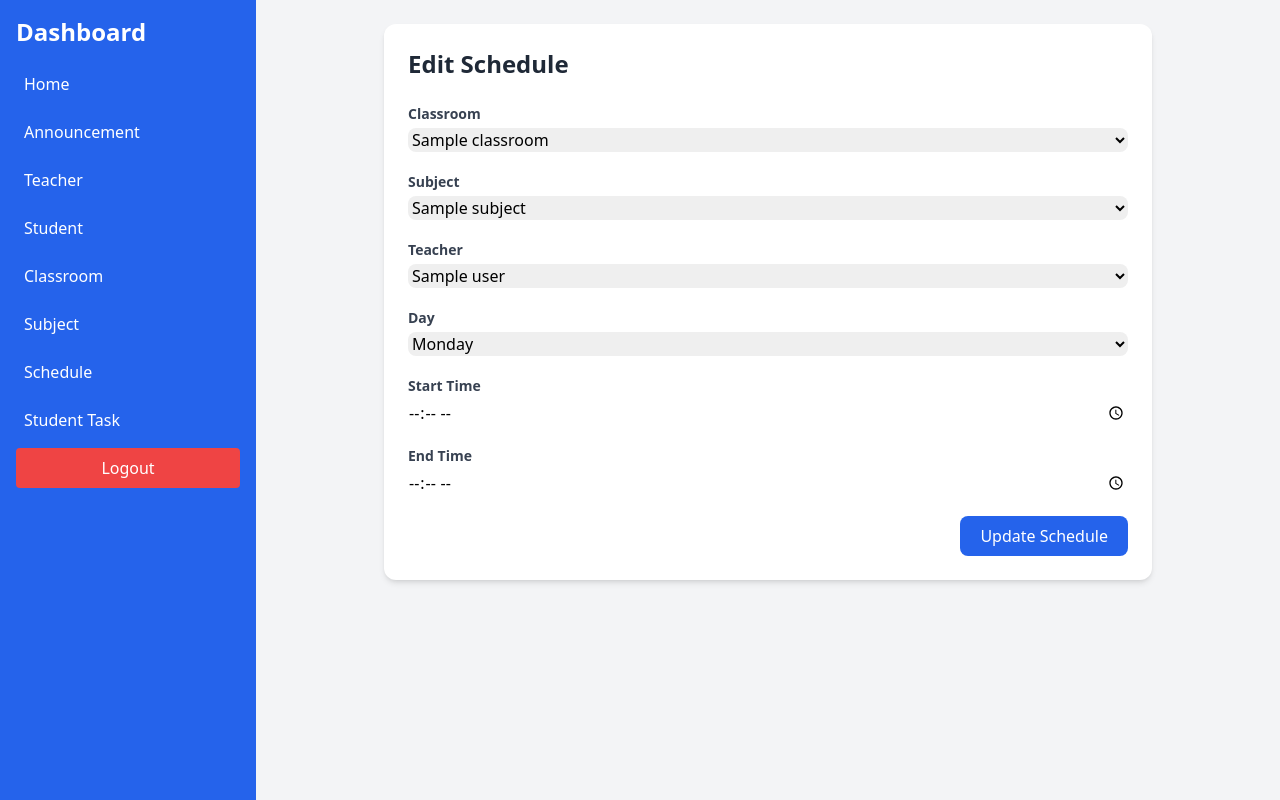
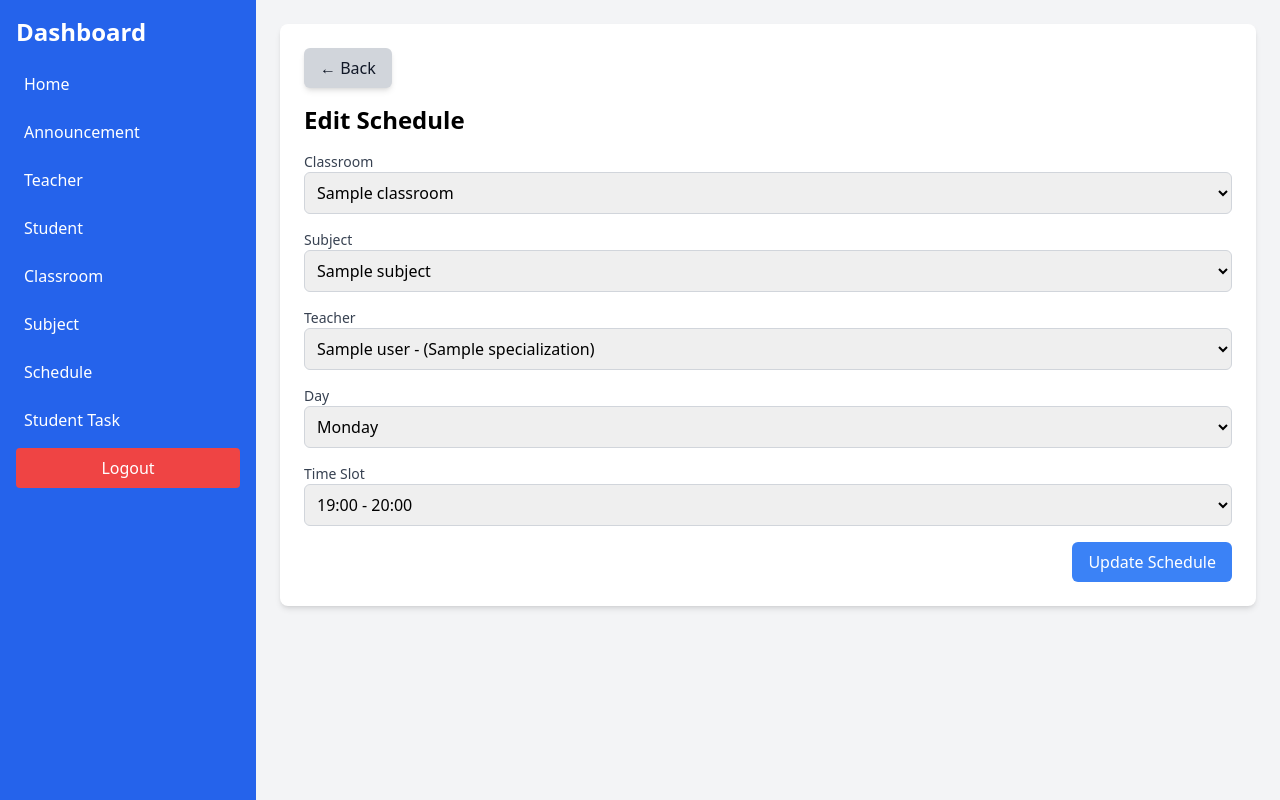
Before and after one commit to Bimzking1/elearning, a Laravel app: template resources/views/admin/schedule/edit.blade.php in a window 1280 px wide. Run offline with Laravel 12, Linux system fonts and the light colour scheme; the template is opened without the code that fills it: most values are stand-ins (such as "Sample title", 1, 10 or a date in 2020); parts of the project's set-up code (start-up, migrations or seed data) failed here and were passed over; some libraries are stand-ins or nearby versions.

Commit message:
fix: adjust time schedule, CRUD schedule, and blank user seeders

```diff
--- a/app/Http/Controllers/Admin/StudentController.php
+++ b/app/Http/Controllers/Admin/StudentController.php
@@ -38,6 +38,7 @@ class StudentController extends Controller
                 'min:8',
                 Rule::unique('students', 'nis'),
             ],
+            'nisn' => 'nullable|string|max:255',
             'date_of_birth' => 'required|date',
             'gender' => 'required|in:male,female',
             'address' => 'required|string|max:255',
@@ -66,6 +67,7 @@ class StudentController extends Controller
         Student::create([
             'user_id' => $user->id,
             'nis' => $request->nis,
+            'nisn' => $request->nisn,
             'date_of_birth' => $request->date_of_birth,
             'gender' => $request->gender,
             'phone' => $request->phone,
@@ -95,6 +97,7 @@ class StudentController extends Controller
                 'min:8',
                 Rule::unique('students', 'nis')->ignore($student->id),
             ],
+            'nisn' => 'nullable|string|max:255',
             'date_of_birth' => 'required|date',
             'gender' => 'required|in:male,female',
             'address' => 'required|string|max:255',
@@ -134,6 +137,7 @@ class StudentController extends Controller
         // Update Student Data
         $student->update([
             'nis' => $request->nis,
+            'nisn' => $request->nisn,
             'date_of_birth' => $request->date_of_birth,
             'gender' => $request->gender,
             'phone' => $request->phone,
--- a/app/Http/Controllers/Student/ScheduleController.php
+++ b/app/Http/Controllers/Student/ScheduleController.php
@@ -25,7 +25,7 @@ class ScheduleController extends Controller
             ->get();
 
         $days = ['Monday', 'Tuesday', 'Wednesday', 'Thursday', 'Friday'];
-        $timeSlots = ['18:00-19:00', '19:00-20:00', '20:00-21:00'];
+        $timeSlots = ['19:00-20:00', '20:00-21:00', '21:00-21:30'];
 
         return view('student.schedule.index', compact('classroom', 'schedules', 'days', 'timeSlots'));
     }
--- a/app/Http/Controllers/Teacher/ScheduleController.php
+++ b/app/Http/Controllers/Teacher/ScheduleController.php
@@ -16,7 +16,7 @@ class ScheduleController extends Controller
 
         $dayOrder = ['monday', 'tuesday', 'wednesday', 'thursday', 'friday'];
         $days = ['Monday', 'Tuesday', 'Wednesday', 'Thursday', 'Friday'];
-        $timeSlots = ['18:00-19:00', '19:00-20:00', '20:00-21:00'];
+        $timeSlots = ['19:00-20:00', '20:00-21:00', '21:00-21:30'];
 
         $schedules = Schedule::with(['subject', 'classroom'])
             ->where('teacher_id', $teacher->id)
@@ -32,7 +32,7 @@ class ScheduleController extends Controller
         $teacher = Auth::user()->teacher;
 
         $days = ['Monday', 'Tuesday', 'Wednesday', 'Thursday', 'Friday'];
-        $timeSlots = ['18:00-19:00', '19:00-20:00', '20:00-21:00'];
+        $timeSlots = ['19:00-20:00', '20:00-21:00', '21:00-21:30'];
 
         // Load schedules for all classes that this teacher teaches
         $schedules = Schedule::with(['subject', 'classroom', 'teacher.user'])
--- a/app/Http/Controllers/UserController.php
+++ b/app/Http/Controllers/UserController.php
@@ -35,6 +35,7 @@ class UserController extends Controller
             'specialization' => 'required_if:role,teacher|nullable|string|max:255',
             'joined_date' => 'required_if:role,teacher|nullable|date',
             'nis' => 'required_if:role,student|nullable|string|max:20',
+            'nisn' => 'required_if:role,student|nullable|string|max:255',
             'classroom_id' => 'required_if:role,student|nullable|exists:classrooms,id',
             'guardian_name' => 'required_if:role,student|nullable|string|max:255',
             'guardian_phone' => 'required_if:role,student|nullable|string|max:20',
@@ -61,6 +62,7 @@ class UserController extends Controller
             Student::create([
                 'user_id' => $user->id,
                 'nis' => $request->nis,
+                'nisn' => $request->nisn,
                 'classroom_id' => $request->classroom_id,
                 'guardian_name' => $request->guardian_name,
                 'guardian_phone' => $request->guardian_phone,
@@ -88,6 +90,7 @@ class UserController extends Controller
             'specialization' => 'required_if:role,teacher|nullable|string|max:255',
             'joined_date' => 'required_if:role,teacher|nullable|date',
             'nis' => 'required_if:role,student|nullable|string|max:20',
+            'nisn' => 'required_if:role,student|nullable|string|max:255',
             'classroom_id' => 'required_if:role,student|nullable|exists:classrooms,id',
             'guardian_name' => 'required_if:role,student|nullable|string|max:255',
             'guardian_phone' => 'required_if:role,student|nullable|string|max:20',
@@ -115,6 +118,7 @@ class UserController extends Controller
             if ($student) {
                 $student->update([
                     'nis' => $request->nis,
+                    'nisn' => $request->nisn,
                     'classroom_id' => $request->classroom_id,
                     'guardian_name' => $request->guardian_name,
                     'guardian_phone' => $request->guardian_phone,
--- a/app/Models/Student.php
+++ b/app/Models/Student.php
@@ -9,7 +9,7 @@ class Student extends Model {
     use HasFactory;
 
     protected $fillable = [
-        'user_id', 'nis', 'date_of_birth', 'gender', 'phone', 'address',
+        'user_id', 'nis', 'nisn', 'date_of_birth', 'gender', 'phone', 'address',
         'classroom_id', 'guardian_name', 'guardian_phone'
     ];
 
--- a/database/seeders/ClassroomSeeder.php
+++ b/database/seeders/ClassroomSeeder.php
@@ -16,7 +16,11 @@ class ClassroomSeeder extends Seeder
             $teacher = Teacher::factory()->create();
         }
 
-        $classrooms = ['A', 'B', 'C'];
+        $classrooms = [
+            'A1', 'A2', 'A3', 'A4', 'A5', 'A6',
+            'B1', 'B2', 'B3',
+            'C1', 'C2', 'C3',
+        ];
 
         foreach ($classrooms as $name) {
             Classroom::create([
--- a/resources/views/admin/schedule/edit.blade.php
+++ b/resources/views/admin/schedule/edit.blade.php
@@ -1,16 +1,24 @@
 @extends('layouts.admin.dashboard')
+
 @section('content')
-<div class="max-w-3xl mx-auto p-6 bg-white shadow-md rounded-xl">
-    <h1 class="text-2xl font-bold text-gray-800 mb-6">Edit Schedule</h1>
+<div class="max-w-6xl mx-auto bg-white p-6 rounded-lg shadow-md">
+    <div>
+        <a href="{{ route('admin.schedules.index') }}"
+            class="inline-block bg-gray-300 text-gray-900 px-4 py-2 rounded-md shadow-md hover:bg-gray-400 transition">
+            ← Back
+        </a>
+    </div>
 
-    <form action="{{ route('admin.schedules.update', $schedule->id) }}" method="POST" class="space-y-5">
+    <h2 class="text-2xl font-bold my-4">Edit Schedule</h2>
+
+    <form action="{{ route('admin.schedules.update', $schedule->id) }}" method="POST">
         @csrf
         @method('PUT')
 
         {{-- Classroom --}}
-        <div>
-            <label for="classroom_id" class="block text-sm font-semibold text-gray-700 mb-1">Classroom</label>
-            <select name="classroom_id" id="classroom_id" class="w-full rounded-lg border-gray-300 focus:ring focus:ring-blue-200">
+        <div class="mb-4">
+            <label for="classroom_id" class="block text-sm font-medium text-gray-700">Classroom</label>
+            <select name="classroom_id" id="classroom_id" class="w-full p-2 border border-gray-300 rounded-md">
                 @foreach ($classrooms as $classroom)
                     <option value="{{ $classroom->id }}" {{ $schedule->classroom_id == $classroom->id ? 'selected' : '' }}>
                         {{ $classroom->name }}
@@ -20,9 +28,9 @@
         </div>
 
         {{-- Subject --}}
-        <div>
-            <label for="subject_id" class="block text-sm font-semibold text-gray-700 mb-1">Subject</label>
-            <select name="subject_id" id="subject_id" class="w-full rounded-lg border-gray-300 focus:ring focus:ring-blue-200">
+        <div class="mb-4">
+            <label for="subject_id" class="block text-sm font-medium text-gray-700">Subject</label>
+            <select name="subject_id" id="subject_id" class="w-full p-2 border border-gray-300 rounded-md">
                 @foreach ($subjects as $subject)
                     <option value="{{ $subject->id }}" {{ $schedule->subject_id == $subject->id ? 'selected' : '' }}>
                         {{ $subject->name }}
@@ -32,41 +40,40 @@
         </div>
 
         {{-- Teacher --}}
-        <div>
-            <label for="teacher_id" class="block text-sm font-semibold text-gray-700 mb-1">Teacher</label>
-            <select name="teacher_id" id="teacher_id" class="w-full rounded-lg border-gray-300 focus:ring focus:ring-blue-200">
+        <div class="mb-4">
+            <label for="teacher_id" class="block text-sm font-medium text-gray-700">Teacher</label>
+            <select name="teacher_id" id="teacher_id" class="w-full p-2 border border-gray-300 rounded-md">
                 @foreach ($teachers as $teacher)
                     <option value="{{ $teacher->id }}" {{ $schedule->teacher_id == $teacher->id ? 'selected' : '' }}>
-                        {{ $teacher->user->name }}
+                        {{ $teacher->user->name }} - ({{ $teacher->specialization }})
                     </option>
                 @endforeach
             </select>
         </div>
 
         {{-- Day --}}
-        <div>
-            <label for="day" class="block text-sm font-semibold text-gray-700 mb-1">Day</label>
-            <select name="day" id="day" class="w-full rounded-lg border-gray-300 focus:ring focus:ring-blue-200">
+        <div class="mb-4">
+            <label for="day" class="block text-sm font-medium text-gray-700">Day</label>
+            <select name="day" id="day" class="w-full p-2 border border-gray-300 rounded-md">
                 @foreach (['Monday', 'Tuesday', 'Wednesday', 'Thursday', 'Friday', 'Saturday'] as $day)
                     <option value="{{ $day }}" {{ $schedule->day === $day ? 'selected' : '' }}>{{ $day }}</option>
                 @endforeach
             </select>
         </div>
 
-        {{-- Start Time --}}
-        <div>
-            <label for="start_time" class="block text-sm font-semibold text-gray-700 mb-1">Start Time</label>
-            <input type="time" name="start_time" id="start_time" class="w-full border-gray-300 rounded-lg focus:ring focus:ring-blue-200" value="{{ $schedule->start_time }}" required>
-        </div>
-
-        {{-- End Time --}}
-        <div>
-            <label for="end_time" class="block text-sm font-semibold text-gray-700 mb-1">End Time</label>
-            <input type="time" name="end_time" id="end_time" class="w-full border-gray-300 rounded-lg focus:ring focus:ring-blue-200" value="{{ $schedule->end_time }}" required>
+        {{-- Time Slot --}}
+        <div class="mb-4">
+            <label for="time_slot" class="block text-sm font-medium text-gray-700">Time Slot</label>
+            <select name="time_slot" id="time_slot" class="w-full p-2 border border-gray-300 rounded-md" required>
+                <option value="" disabled>Select Time Slot</option>
+                <option value="19:00:00-20:00:00" {{ $time_slot == '19:00:00-20:00:00' ? 'selected' : '' }}>19:00 - 20:00</option>
+                <option value="20:00:00-21:00:00" {{ $time_slot == '20:00:00-21:00:00' ? 'selected' : '' }}>20:00 - 21:00</option>
+                <option value="21:00:00-21:30:00" {{ $time_slot == '21:00:00-21:30:00' ? 'selected' : '' }}>21:00 - 21:30</option>
+            </select>
         </div>
 
         <div class="text-right">
-            <button type="submit" class="bg-blue-600 hover:bg-blue-700 text-white font-medium py-2 px-5 rounded-lg transition">
+            <button type="submit" class="bg-blue-500 text-white px-4 py-2 rounded-md hover:bg-blue-600 transition">
                 Update Schedule
             </button>
         </div>
--- a/resources/views/student/profile/index.blade.php
+++ b/resources/views/student/profile/index.blade.php
@@ -35,8 +35,12 @@
 
                     <!-- Student-specific fields -->
                     <div class="flex flex-col md:flex-row justify-between">
-                        <p class="font-semibold text-gray-700">NIS:</p>
+                        <p class="font-semibold text-gray-700">Student ID (NIS):</p>
                         <p class="text-gray-600 md:text-right">{{ $student->nis }}</p>
+                    </div>
+                    <div class="flex flex-col md:flex-row justify-between">
+                        <p class="font-semibold text-gray-700">NISN:</p>
+                        <p class="text-gray-600 md:text-right">{{ $student->nisn }}</p>
                     </div>
                     <div class="flex flex-col md:flex-row justify-between">
                         <p class="font-semibold text-gray-700">Date of Birth:</p>
--- a/resources/views/teacher/profile/index.blade.php
+++ b/resources/views/teacher/profile/index.blade.php
@@ -11,7 +11,7 @@
             <div class="flex flex-col items-center justify-center bg-gray-100 p-6 rounded-lg shadow-md">
                 <div class="w-36 h-36 xl:w-48 xl:h-48 rounded-full overflow-hidden bg-gray-200 mb-4">
                     <!-- If the user has a profile photo, display it, otherwise show a default avatar -->
-                    <img src="{{ $teacher->user->photo ? asset('storage/' . $teacher->user->photo) : asset('images/default-avatar.png') }}" alt="Profile Photo" class="w-full h-full object-cover">
+                    <img src="{{ $teacher && $teacher->user && $teacher->user->photo ? asset('storage/' . $teacher->user->photo) : asset('images/default-avatar.png') }}" alt="Profile Photo" class="w-full h-full object-cover">
                 </div>
                 <h3 class="text-xl font-semibold text-gray-800 text-center">{{ $user->name }}</h3>
                 <p class="text-gray-500">{{ $user->email }}</p>
```
Also changed, not shown: app/Http/Controllers/Admin/ScheduleController.php (+28 -11 lines), database/seeders/StudentSeeder.php (+24 -4 lines), database/seeders/TeacherSeeder.php (+31 -10 lines), database/seeders/UserSeeder.php (+16 -16 lines), resources/views/admin/schedule/create.blade.php (+15 -10 lines), resources/views/admin/schedule/index.blade.php (+4 -4 lines), resources/views/admin/students/create.blade.php (+11 -1 lines), resources/views/admin/students/edit.blade.php (+8 -1 lines), database/migrations/2025_06_25_020653_add_nisn_to_students_table.php (added).
